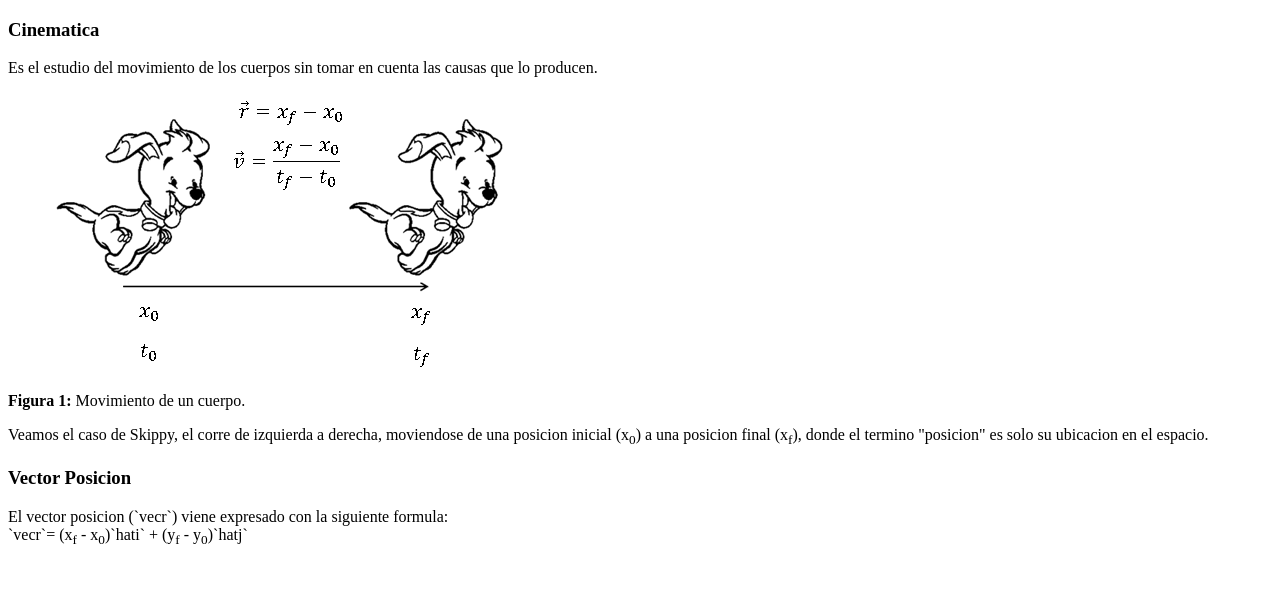
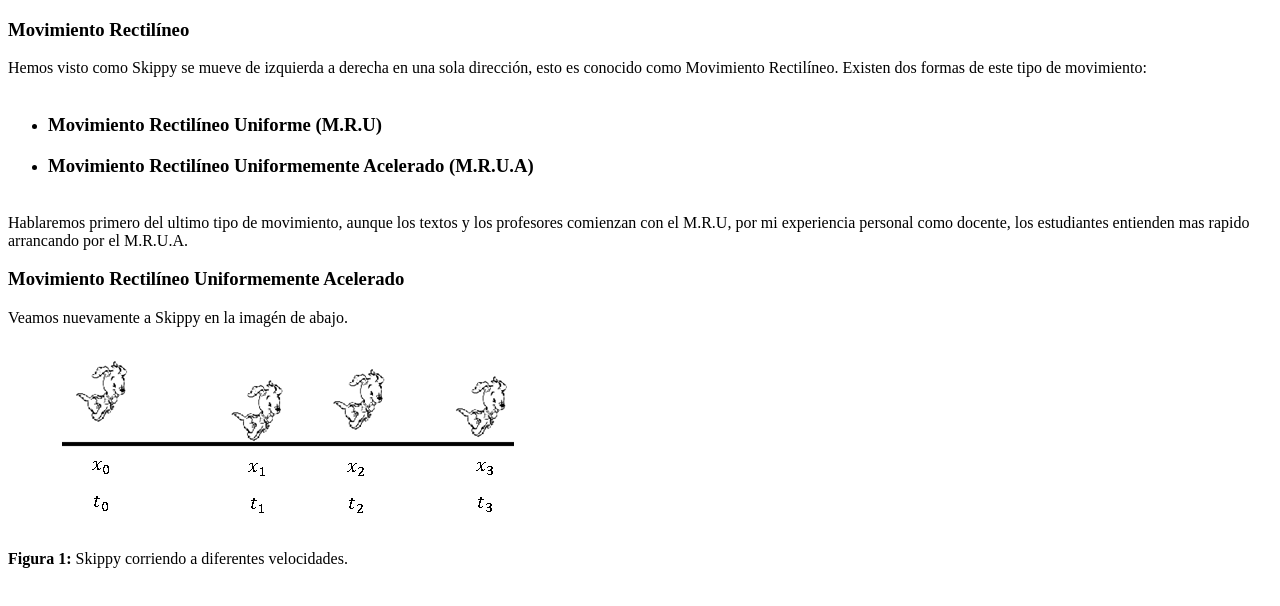
Before and after one commit to Radinax/Blog-Fisica, a website with bundled scripts: page src/_movimientos-rectilineos.html in a window 1280 px wide. Built offline with nearby package versions, Linux system fonts and the light colour scheme; files whose address does not match are found by name.

```diff
--- a/src/_movimientos-rectilineos.html
+++ b/src/_movimientos-rectilineos.html
@@ -20,23 +20,31 @@
     <main>
         <article>
             <section class='introduccion'>
-                <h1 class='title'>Cinematica</h1>
+                <h1 class='title'>Movimiento Rectilíneo</h1>
                 <p>
-                    Es el estudio del movimiento de los cuerpos sin tomar en cuenta las causas que lo producen.
+                    Hemos visto como Skippy se mueve de izquierda a derecha en una sola dirección, esto es conocido como Movimiento Rectilíneo. Existen dos formas de este tipo de movimiento: <br><br>
+                    <ul>
+                        <li>
+                            <h1>Movimiento Rectilíneo Uniforme (M.R.U)</h1>
+                        </li>
+                        <li>
+                            <h1>Movimiento Rectilíneo Uniformemente Acelerado (M.R.U.A)</h1>
+                        </li>
+                    </ul>
+                    <br>
+                    Hablaremos primero del ultimo tipo de movimiento, aunque los textos y los profesores comienzan con el M.R.U, por mi experiencia personal como docente, los estudiantes entienden mas rapido arrancando por el M.R.U.A.
                 </p>
-                <figure class='imagen'>
-                    <img src='images/cinematica-perrito.png'>
-                </figure>
-                <strong>Figura 1: </strong>Movimiento de un cuerpo.
-                <br>
+            </section>
+            <section class='MRUA'>
+                <h1>Movimiento Rectilíneo Uniformemente Acelerado</h1>
                 <p>
-                    Veamos el caso de Skippy, el corre de izquierda a derecha, moviendose de una posicion inicial (x<sub>0</sub>) a una posicion final (x<sub>f</sub>), donde el termino "posicion" es solo su ubicacion en el espacio.<br>
-                    <h1>Vector Posicion</h1>
-                    El vector posicion (`vecr`) viene expresado con la siguiente formula: <br>
-                    `vecr`= (x<sub>f</sub> - x<sub>0</sub>)`hati` + (y<sub>f</sub> - y<sub>0</sub>)`hatj` <br>
+                    Veamos nuevamente a Skippy en la imagén de abajo.
+                    <figure class='vector'>
+                        <img src='images/skippy-plano-recto.png'>
+                    </figure>
+                    <strong>Figura 1:</strong> Skippy corriendo a diferentes velocidades. <br>
 
                 </p>
-
             </section>
         </article>
     </main>
```
Also changed, not shown: src/_cinematica.html (+29 -3 lines), build/_cinematica.html, build/_movimientos-rectilineos.html, build/images/skippy-vector-desplazamiento.png (added), build/images/skippy-vector-posicion.png (added), build/images/vector-posicion.png (added), src/images/skippy-vector-desplazamiento.png (added), src/images/skippy-vector-posicion.png (added), src/images/vector-posicion.png (added).
